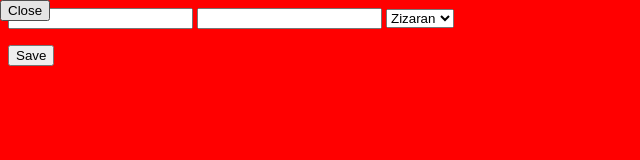
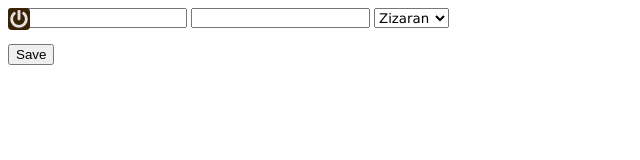
Before and after one commit to halfacandan/PoELadderDesktop, an Electron app: page config.html in a window 800 px wide. Shown: the whole page, without its empty margins (0-640 px from the left). Drawn offline with Linux system fonts and the light colour scheme; a web font is replaced by a local one.

Commit message:
Add config functionality and basic styling

```diff
--- a/config.html
+++ b/config.html
@@ -1,30 +1,15 @@
 <html>
     <head>
-        <title>PoE Ladder Desktop App</title>
-        <style type="text/css">
-            body {
-                background-color: red;
-            }
-
-            #close {
-                position: absolute;
-                top: 0;
-                left: 0;
-            }
-
-            #content {
-                border: none;
-                height: fit-content;
-                width: fit-content;
-                -webkit-app-region: drag;
-            }
-        </style>
+        <title>PoE Ladder Desktop App: Configuration</title>
+        <link rel="stylesheet" href="styles.css">
     </head>
     <body>
-        <button id="close">Close</button>
+        <div id="menu">
+            <button id="close" title="Close application"><svg stroke="currentColor" fill="currentColor" stroke-width="0" viewBox="0 0 512 512" xmlns="http://www.w3.org/2000/svg"><path d="M400 54.1c63 45 104 118.6 104 201.9 0 136.8-110.8 247.7-247.5 248C120 504.3 8.2 393 8 256.4 7.9 173.1 48.9 99.3 111.8 54.2c11.7-8.3 28-4.8 35 7.7L162.6 90c5.9 10.5 3.1 23.8-6.6 31-41.5 30.8-68 79.6-68 134.9-.1 92.3 74.5 168.1 168 168.1 91.6 0 168.6-74.2 168-169.1-.3-51.8-24.7-101.8-68.1-134-9.7-7.2-12.4-20.5-6.5-30.9l15.8-28.1c7-12.4 23.2-16.1 34.8-7.8zM296 264V24c0-13.3-10.7-24-24-24h-32c-13.3 0-24 10.7-24 24v240c0 13.3 10.7 24 24 24h32c13.3 0 24-10.7 24-24z"></path></svg></button>
+        </div>
         <form>
-            <input type="text" id="username" />
-            <input type="text" id="ladderIdentifier" />
+            <input type="text" id="username" value=""/>
+            <input type="text" id="ladderIdentifier" value="" />
             <select id="skin">
                 <option value="ziz">Zizaran</option>
                 <option value="">Original</option>
@@ -34,16 +19,28 @@
 
         <script type="text/javascript">
 
-            let closeButton = document.getElementById('close');
-            closeButton.addEventListener('click', () => {
+            const params = new URL(location.href).searchParams;
+
+            document.getElementById('username').value = params.get('username');
+            document.getElementById('ladderIdentifier').value = params.get('ladderIdentifier');
+
+            var select = document.getElementById("skin");
+            const skin = params.get('skin');
+            for(var i = 0;i < select.options.length;i++){
+                if(select.options[i].value == skin ){
+                    select.options[i].selected = true;
+                }
+            }
+
+            document.getElementById('close').addEventListener('click', () => {
                 window.electronAPI.closeApp();
             });
 
-            let saveButton = document.getElementById('save');
-            saveButton.addEventListener('click', () => {
+            document.getElementById('save').addEventListener('click', () => {
                 window.electronAPI.saveConfig({
-                    "username": "Zizaran-6796",
-                    "ladderIdentifier": "SSF_Mirage_HC"
+                    "username": document.getElementById('username').value,
+                    "ladderIdentifier": document.getElementById('ladderIdentifier').value,
+                    "skin": document.getElementById('skin').value
                 });
             });
 
--- a/src/preload.ts
+++ b/src/preload.ts
@@ -3,5 +3,6 @@ import { UserConfig } from './types';
 
 contextBridge.exposeInMainWorld('electronAPI', {
     closeApp: () => ipcRenderer.send('closeApp'),
+    configureApp: () => ipcRenderer.send('configureApp'),
     saveConfig: (config: UserConfig) => ipcRenderer.send('saveConfig', config)
 });
--- /dev/null
+++ b/styles.css
@@ -0,0 +1,52 @@
+/* Fonts */
+
+/* https://web.poecdn.com/protected/css/font.css?v=5931036dae40633eaf1680b366588c43&key=4rcNCimGiCj3Ztjc_v1BUg */
+@font-face {
+    font-family: "FontinSmallCaps";
+    font-weight: normal;
+    font-style: normal;
+    src: url('https://web.poecdn.com/font/fontin-smallcaps-webfont.woff') format("woff")
+}
+
+/* Generic */
+body {
+    background-color: #3A2207;
+    -webkit-app-region: no-drag;
+    position: relative;
+    background-color: transparent;
+    height: auto;
+    max-height: min-content;
+}
+
+#menu {
+    position: absolute;
+    top: 0;
+    left: 0;
+}
+
+#menu button {
+    background-color: #3A2207;
+    padding: 2px;
+    border-radius: 4px;
+    border: 0;
+    height: 22px;
+    width: 22px;
+}
+
+#menu button svg {
+    color: #ffffffde;
+    height: 18px;
+    width: 18px;
+}
+
+input, select {
+    font-family: "FontinSmallCaps",Verdana,Arial,Helvetica,sans-serif;
+    line-height: 1.5;
+    font-weight: 400;
+    font-synthesis: none;
+    text-rendering: optimizeLegibility;
+    -webkit-font-smoothing: antialiased;
+    -moz-osx-font-smoothing: grayscale;
+    -webkit-text-size-adjust: 100%;
+    height: 20px;
+}
```
Also changed, not shown: src/main.ts (+21 -2 lines).
